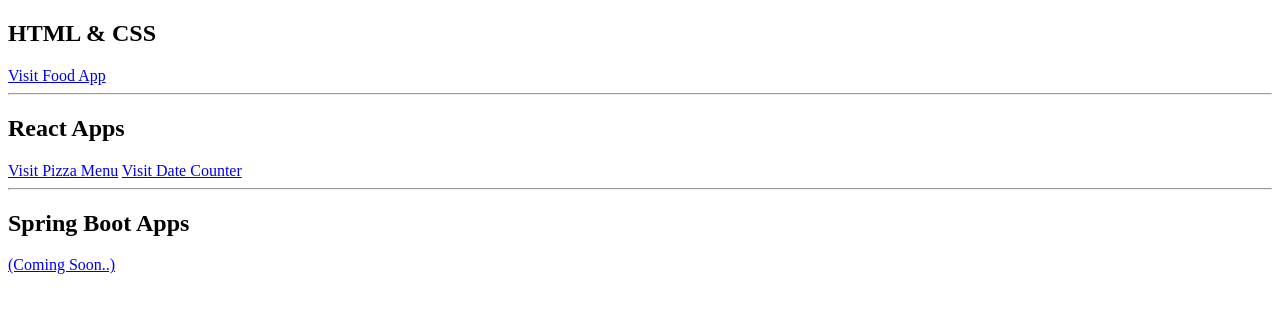
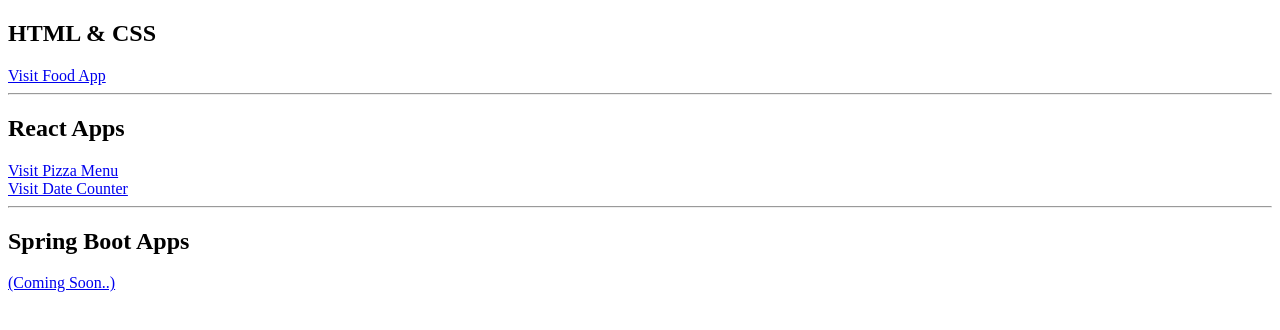
Before and after one commit to jsbiresh/jsbiresh.github.io, a plain HTML site: page index.html in a window 1280 px wide. Drawn offline with Linux system fonts and the light colour scheme.

Commit message:
Update index.html

```diff
--- a/index.html
+++ b/index.html
@@ -11,8 +11,8 @@
     <a href="https://biresh.me/food-app/" target="_blank">Visit Food App</a>
     <hr>
     <h2>React Apps</h2>
-    <a href="http://biresh.me/pizza-menu/" target="_blank">Visit Pizza Menu</a>
-    <a href="http://biresh.me/date-counter/" target="_blank">Visit Date Counter</a>
+    <div><a href="http://biresh.me/pizza-menu/" target="_blank">Visit Pizza Menu</a></div>
+    <div><a href="http://biresh.me/date-counter/" target="_blank">Visit Date Counter</a> </div>
     <hr>
     <h2>Spring Boot Apps </h2>
     <a href="#" target="_blank">(Coming Soon..)</a>
```
